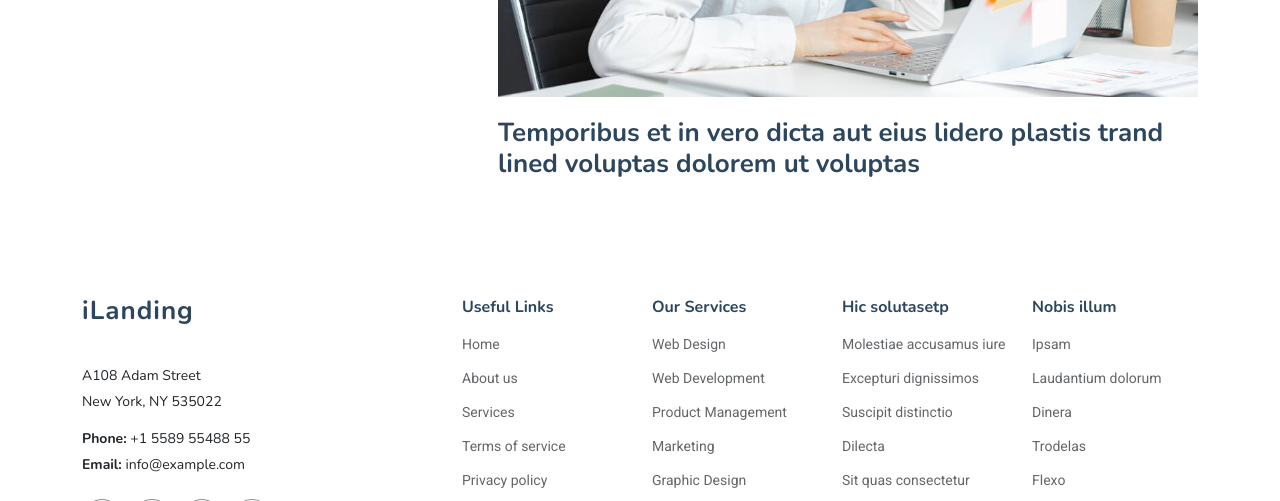
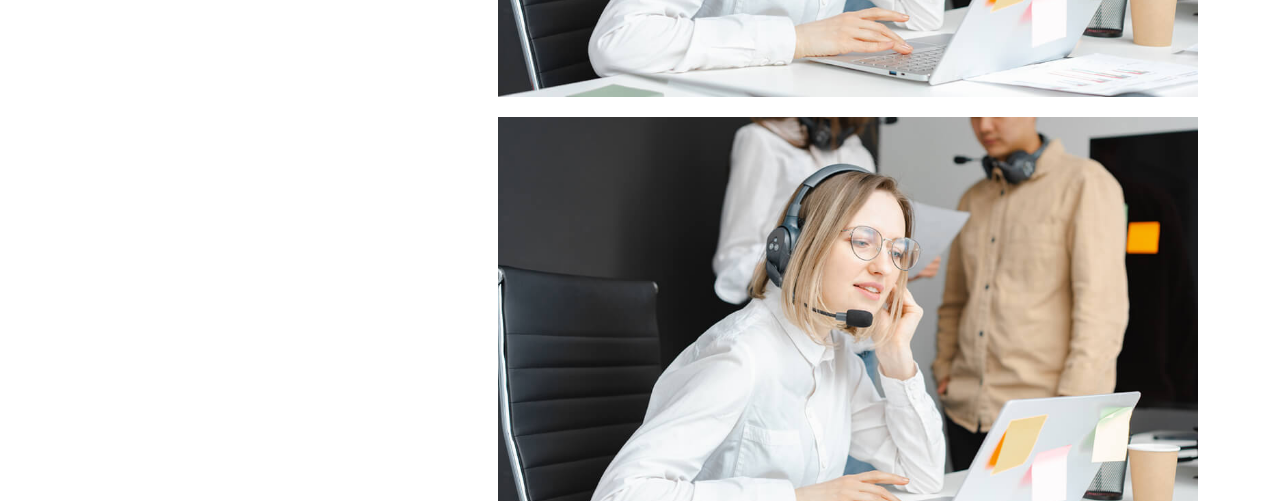
Before and after one commit to Justin-ii/DS, a plain HTML site: page blog.html in a window 1280 px wide. Shown: the part 2130-2631 px from the top of the page. Drawn offline with nearby package versions, Linux system fonts and the light colour scheme; files whose address does not match are found by name.

Commit message:
dhwwraj img

```diff
--- a/blog.html
+++ b/blog.html
@@ -138,6 +138,8 @@
             <img src="assets/img/assets/img/gallary/ds2.jpg" alt="" class="img-fluid services-img">
             <img src="assets/img/services.jpg" alt="" class="img-fluid services-img">
             <img src="assets/img/services.jpg" alt="" class="img-fluid services-img">
+            <img src="assets/img/services.jpg" alt="" class="img-fluid services-img">
+
 
 
 
```
